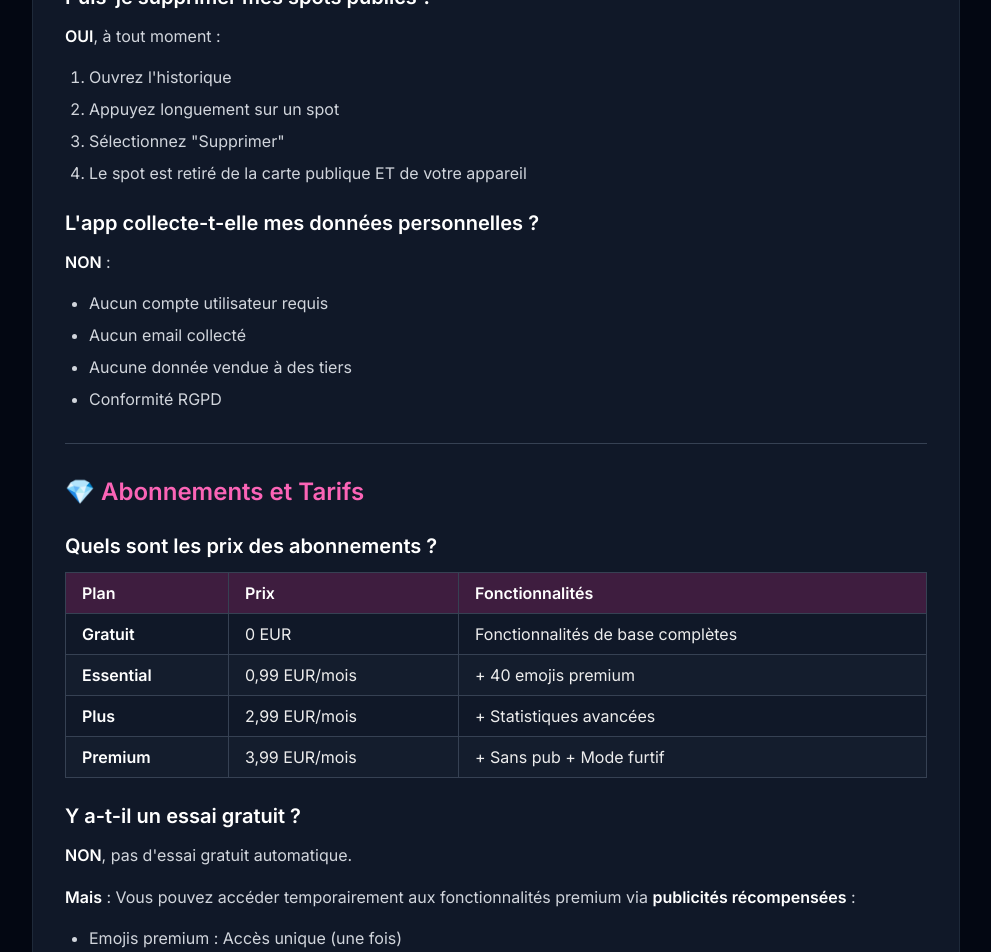
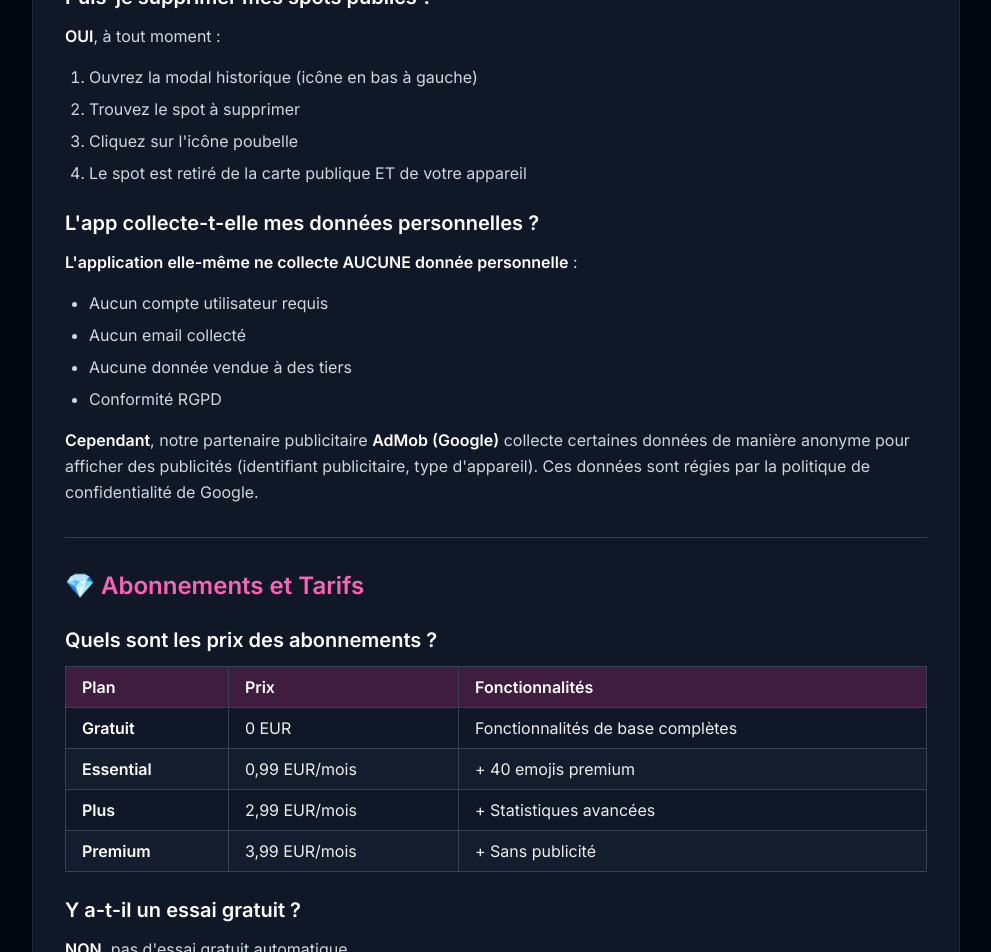
Before and after one commit to yanis81/IntimateMap_website, a Next.js app: page /faq in a window 1280 px wide. Shown: the part 920-1872 px from the top of the page, without its empty margins (288-1279 px from the left). Built offline with nearby package versions, Linux system fonts and the light colour scheme.

Commit message:
Fix all incorrect information: spot deletion via history modal, emoji unlock, ads frequency, vault import only, stealth mode from Plus plan, settings location, and update email addresses

```diff
--- a/src/app/coffre-fort/page.tsx
+++ b/src/app/coffre-fort/page.tsx
@@ -23,7 +23,7 @@ export default function CoffreFortPage() {
 
       <h3>Depuis l'Écran Principal</h3>
       <ol>
-        <li>Ouvrez le <strong>menu des paramètres</strong> (icône en haut à droite)</li>
+        <li>Ouvrez le <strong>menu des paramètres</strong> (icône en bas à droite)</li>
         <li>Sélectionnez <strong>"Coffre-Fort"</strong></li>
       </ol>
 
@@ -47,14 +47,6 @@ export default function CoffreFortPage() {
         <li>Validez l'importation</li>
       </ol>
 
-      <h3>Prendre une Photo</h3>
-      <ol>
-        <li>Appuyez sur <strong>"+ Ajouter"</strong></li>
-        <li>Sélectionnez <strong>"Prendre une photo"</strong></li>
-        <li>Utilisez l'appareil photo intégré</li>
-        <li>Validez pour ajouter au coffre-fort</li>
-      </ol>
-
       <h3>Importer une Vidéo</h3>
       <ol>
         <li>Appuyez sur <strong>"+ Ajouter"</strong></li>
@@ -63,13 +55,9 @@ export default function CoffreFortPage() {
         <li>La vidéo est copiée dans le coffre-fort</li>
       </ol>
 
-      <h3>Enregistrer une Vidéo</h3>
-      <ol>
-        <li>Appuyez sur <strong>"+ Ajouter"</strong></li>
-        <li>Sélectionnez <strong>"Enregistrer une vidéo"</strong></li>
-        <li>Filmez votre contenu</li>
-        <li>Validez pour l'ajouter</li>
-      </ol>
+      <blockquote>
+        <strong>Note</strong> : Le coffre-fort permet uniquement d'importer des photos et vidéos existantes. Vous ne pouvez pas prendre de photos directement depuis le coffre-fort.
+      </blockquote>
 
       <hr />
 
@@ -77,9 +65,9 @@ export default function CoffreFortPage() {
 
       <h3>Depuis l'Historique</h3>
       <ol>
-        <li>Ouvrez <strong>Historique</strong> (icône liste en haut à droite)</li>
+        <li>Ouvrez la <strong>modal historique</strong> (icône en bas à gauche)</li>
         <li>Appuyez sur un <strong>spot</strong></li>
-        <li>Sélectionnez <strong>"Associer un média"</strong></li>
+        <li>Cliquez sur l'<strong>icône épingle</strong> pour associer un média</li>
         <li>Choisissez un fichier du coffre-fort</li>
         <li>Validez l'association</li>
       </ol>
--- a/src/app/creer-un-spot/page.tsx
+++ b/src/app/creer-un-spot/page.tsx
@@ -34,7 +34,7 @@ export default function CreerSpotPage() {
       <p>40+ emojis exclusifs disponibles avec :</p>
       <ul>
         <li>Abonnement <strong>Essential, Plus ou Premium</strong></li>
-        <li>OU accès temporaire via <strong>pub récompensée</strong> (5 min)</li>
+        <li>OU regardez une <strong>pub récompensée</strong> pour débloquer UN SEUL spot avec un emoji premium</li>
       </ul>
 
       <h3>4. Ajouter un Commentaire (Optionnel)</h3>
@@ -92,11 +92,11 @@ export default function CreerSpotPage() {
       <hr />
 
       <h2>📺 Publicités Interstitielles</h2>
-      <p><strong>Utilisateurs gratuits et Essential/Plus</strong> :</p>
+      <p>Les publicités interstitielles s'affichent selon votre plan d'abonnement :</p>
       <ul>
-        <li>Une publicité apparaît tous les <strong>2 spots créés</strong></li>
-        <li>Cooldown minimum de <strong>20 secondes</strong> entre deux pubs</li>
-        <li><strong>Abonnement Premium</strong> = aucune publicité</li>
+        <li><strong>Free et Essential</strong> : 1 publicité après chaque spot créé</li>
+        <li><strong>Plus</strong> : 1 publicité pour 2 spots créés</li>
+        <li><strong>Premium</strong> : Aucune publicité</li>
       </ul>
 
       <hr />
@@ -163,7 +163,7 @@ export default function CreerSpotPage() {
       <h3>L'emoji premium est grisé</h3>
       <p><strong>Solution</strong> :</p>
       <ol>
-        <li>Regardez une <strong>pub récompensée</strong> (accès 5 min)</li>
+        <li>Regardez une <strong>pub récompensée</strong> pour débloquer UN spot avec emoji premium</li>
         <li>OU souscrivez à <strong>Essential/Plus/Premium</strong></li>
       </ol>
 
--- a/src/app/faq/page.tsx
+++ b/src/app/faq/page.tsx
@@ -36,20 +36,21 @@ export default function FAQPage() {
       <h3>Puis-je supprimer mes spots publics ?</h3>
       <p><strong>OUI</strong>, à tout moment :</p>
       <ol>
-        <li>Ouvrez l'historique</li>
-        <li>Appuyez longuement sur un spot</li>
-        <li>Sélectionnez "Supprimer"</li>
+        <li>Ouvrez la modal historique (icône en bas à gauche)</li>
+        <li>Trouvez le spot à supprimer</li>
+        <li>Cliquez sur l'icône poubelle</li>
         <li>Le spot est retiré de la carte publique ET de votre appareil</li>
       </ol>
 
       <h3>L'app collecte-t-elle mes données personnelles ?</h3>
-      <p><strong>NON</strong> :</p>
+      <p><strong>L'application elle-même ne collecte AUCUNE donnée personnelle</strong> :</p>
       <ul>
         <li>Aucun compte utilisateur requis</li>
         <li>Aucun email collecté</li>
         <li>Aucune donnée vendue à des tiers</li>
         <li>Conformité RGPD</li>
       </ul>
+      <p><strong>Cependant</strong>, notre partenaire publicitaire <strong>AdMob (Google)</strong> collecte certaines données de manière anonyme pour afficher des publicités (identifiant publicitaire, type d'appareil). Ces données sont régies par la politique de confidentialité de Google.</p>
 
       <hr />
 
@@ -83,7 +84,7 @@ export default function FAQPage() {
           <tr>
             <td><strong>Premium</strong></td>
             <td>3,99 EUR/mois</td>
-            <td>+ Sans pub + Mode furtif</td>
+            <td>+ Sans publicité</td>
           </tr>
         </tbody>
       </table>
@@ -92,7 +93,7 @@ export default function FAQPage() {
       <p><strong>NON</strong>, pas d'essai gratuit automatique.</p>
       <p><strong>Mais</strong> : Vous pouvez accéder temporairement aux fonctionnalités premium via <strong>publicités récompensées</strong> :</p>
       <ul>
-        <li>Emojis premium : Accès unique (une fois)</li>
+        <li>Emojis premium : Regardez une vidéo pour débloquer UN SEUL spot avec un emoji premium</li>
         <li>Statistiques : Accès 2 minutes</li>
       </ul>
 
@@ -188,10 +189,18 @@ export default function FAQPage() {
       <p><strong>NON</strong>, tous les badges sont accessibles gratuitement.</p>
       <p>Les fonctionnalités premium sont :</p>
       <ul>
-        <li>Emojis exclusifs</li>
-        <li>Statistiques avancées</li>
-        <li>Mode sans publicité</li>
-        <li>Mode furtif</li>
+        <li>Emojis exclusifs (Essential+)</li>
+        <li>Statistiques avancées (Plus+)</li>
+        <li>Mode furtif 🥷 (Plus+)</li>
+        <li>Sans publicité (Premium)</li>
+      </ul>
+
+      <h3>Comment fonctionnent les publicités ?</h3>
+      <p>Les publicités interstitielles s'affichent selon votre plan :</p>
+      <ul>
+        <li><strong>Free et Essential</strong> : 1 pub après chaque spot créé</li>
+        <li><strong>Plus</strong> : 1 pub pour 2 spots créés</li>
+        <li><strong>Premium</strong> : 0 pub</li>
       </ul>
 
       <hr />
--- a/src/app/guide/page.tsx
+++ b/src/app/guide/page.tsx
@@ -61,7 +61,7 @@ export default function GuidePage() {
       <h3>Interagir avec un Spot</h3>
       <ul>
         <li><strong>Appuyez</strong> sur un marqueur pour voir les détails</li>
-        <li><strong>Appuyez longuement</strong> pour supprimer (uniquement vos spots)</li>
+        <li><strong>Pour supprimer</strong> : Ouvrez la modal historique (bas à gauche) et cliquez sur l'icône poubelle</li>
       </ul>
 
       <hr />
@@ -98,6 +98,7 @@ export default function GuidePage() {
       <hr />
 
       <h2>⚙️ Paramètres Importants</h2>
+      <p>Accédez aux paramètres via l'icône <strong>en bas à droite</strong> de l'écran :</p>
 
       <h3>Activer les Notifications</h3>
       <p>Paramètres &gt; Notifications &gt; Activer les rappels</p>
--- a/src/app/page.tsx
+++ b/src/app/page.tsx
@@ -215,7 +215,8 @@ const pricingPlans = [
       'Spots illimités',
       'Carte interactive',
       'Emojis de base',
-      'Coffre-fort local'
+      'Coffre-fort local',
+      'Publicités (1 pub/spot)'
     ]
   },
   {
@@ -226,7 +227,8 @@ const pricingPlans = [
       'Tout du plan Gratuit',
       '+ 40 emojis premium exclusifs',
       'Plus de personnalisation',
-      'Support prioritaire'
+      'Support prioritaire',
+      'Publicités (1 pub/spot)'
     ]
   },
   {
@@ -239,7 +241,8 @@ const pricingPlans = [
       'Graphiques et tendances',
       'Calendrier interactif',
       'Mode furtif 🥷',
-      'Analyse des streaks'
+      'Analyse des streaks',
+      'Publicités réduites (1 pub/2 spots)'
     ]
   },
   {
```
